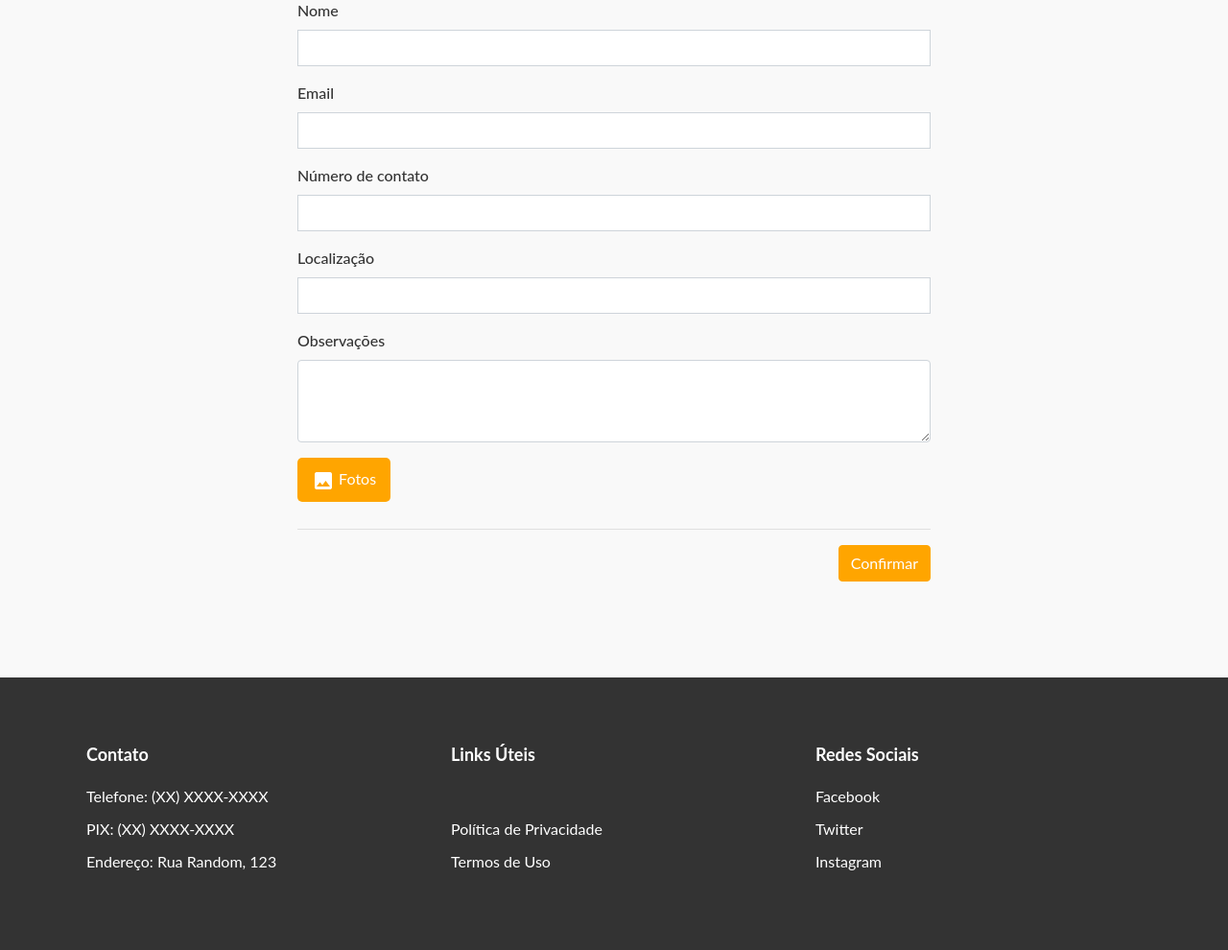
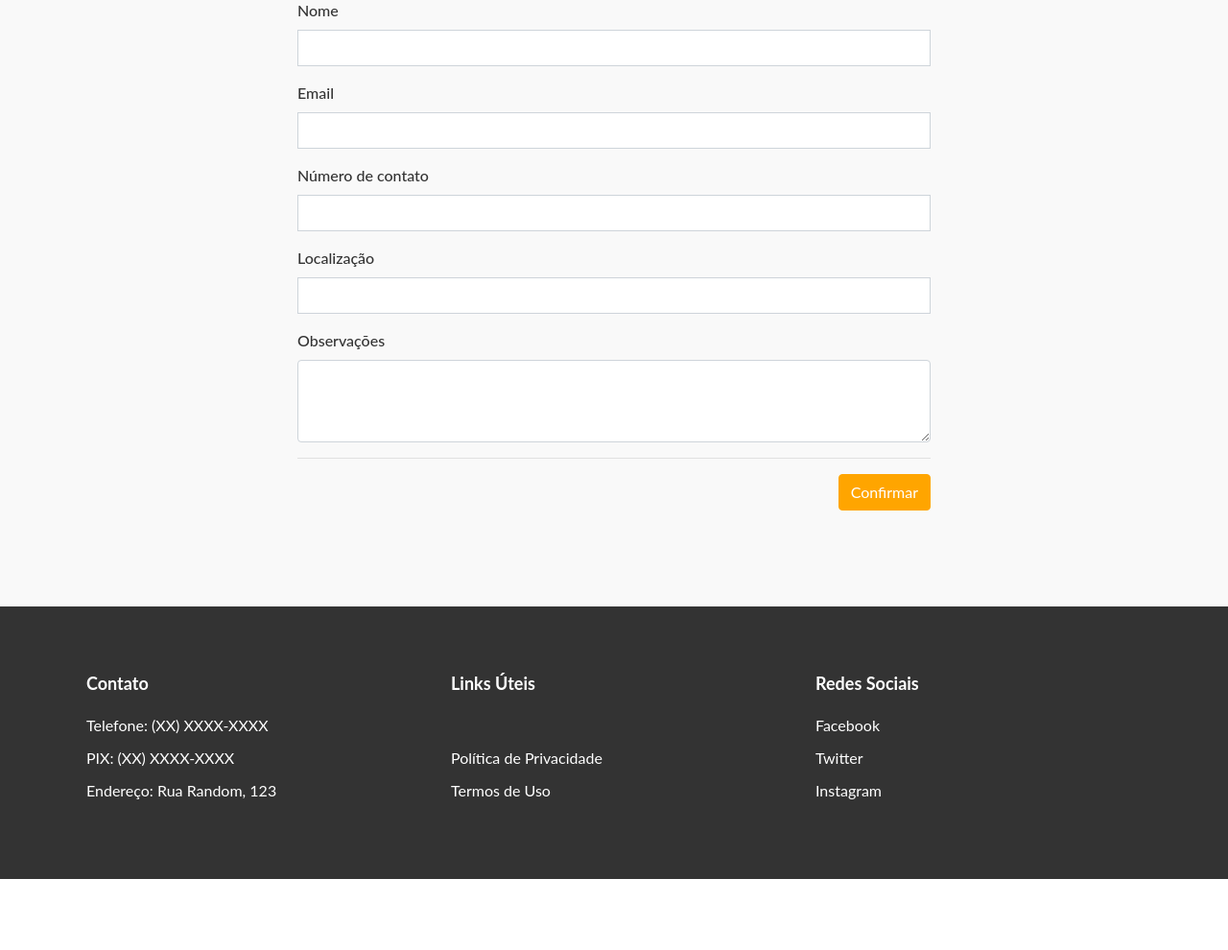
Before and after one commit to EPiaia/projeto-integrador-5, a Django app: page /resgates/ in a window 1280 px wide. Shown: the part 294-1284 px from the top of the page at 96% size. After the commit the page ends 1210 px from the top, so only its background shows below. Run offline with Django 4.2, Linux system fonts and the light colour scheme; some libraries are stand-ins or nearby versions.

Commit message:
Removidos campos de imagem

```diff
--- a/pi5/templates/relatorioDenuncias.html
+++ b/pi5/templates/relatorioDenuncias.html
@@ -137,9 +137,6 @@
                                     <td>{{ denuncia.email }}</td>
                                     <td>{{ denuncia.numero }}</td>
                                     <td>
-                                        <button class="icon-button" onclick="openDialog('main-dialog')">
-                                            <i class="material-icons cad-edit-icon">photo</i>
-                                        </button>
                                         <button class="icon-button ml-3" onclick="toggleRow('expanded-row-{{ denuncia.id }}')">
                                             <i class="material-icons cad-edit-icon">open_in_full</i>
                                         </button>
--- a/pi5/templates/relatorioResgates.html
+++ b/pi5/templates/relatorioResgates.html
@@ -137,9 +137,6 @@
                                     <td>{{ solicitacao.email }}</td>
                                     <td>{{ solicitacao.numero }}</td>
                                     <td>
-                                        <button class="icon-button" onclick="openDialog('main-dialog')">
-                                            <i class="material-icons cad-edit-icon">photo</i>
-                                        </button>
                                         <button class="icon-button ml-3" onclick="toggleRow('expanded-row-{{ solicitacao.id }}')">
                                             <i class="material-icons cad-edit-icon">open_in_full</i>
                                         </button>
--- a/pi5/templates/resgates.html
+++ b/pi5/templates/resgates.html
@@ -101,13 +101,6 @@
                                 <label for="description">Observações</label>
                                 <textarea class="form-control" id="description" rows="3" name="observacoes" required maxlength="300"></textarea>
                             </div>
-                            <div class="image-picker">
-                                <label for="file-input" class="file-label">
-                                    <i class="material-icons d-inline-block align-middle">photo</i> Fotos
-                                </label>
-                                <input type="file" id="file-input" class="file-input" name="fotos" multiple>
-                                <ul class="image-list"></ul>
-                            </div>
                             <hr>
                             <button type="submit" class="btn btn-primary float-right">Confirmar</button>
                         </form>
```
Also changed, not shown: pi5/templates/denuncias.html (+0 -7 lines).
